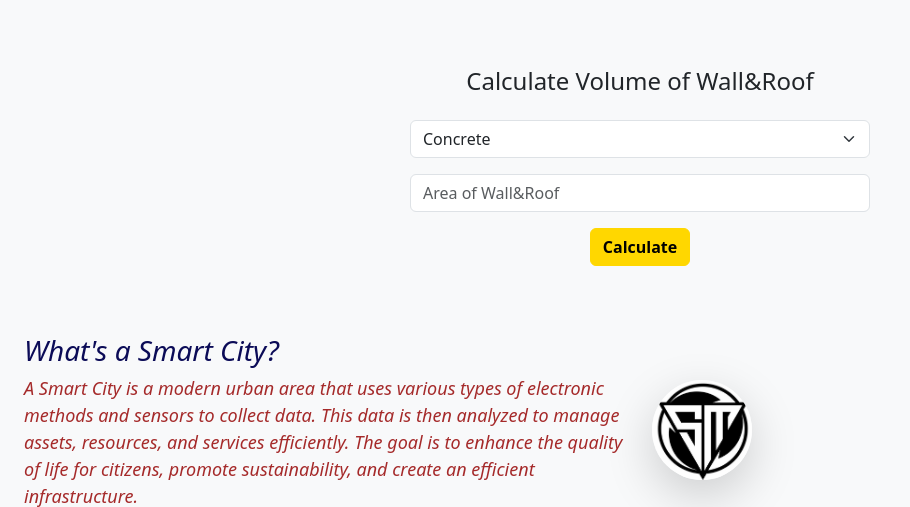
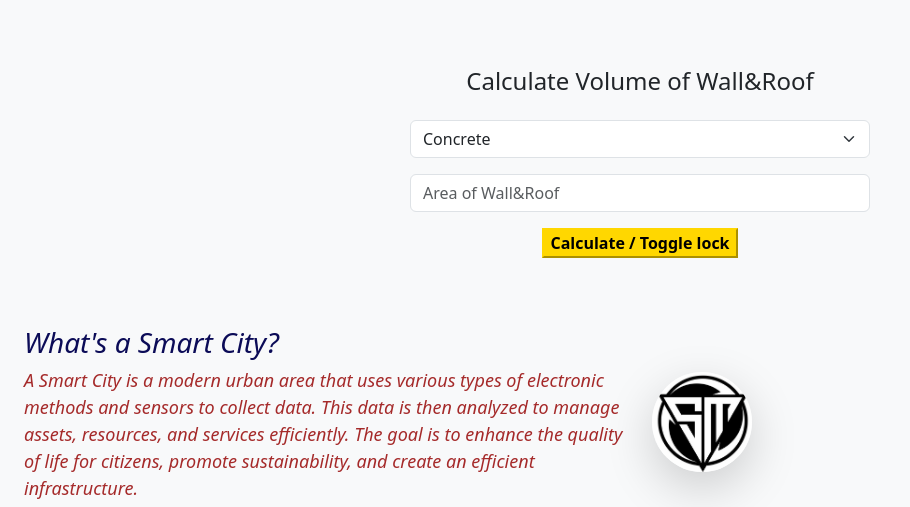
Before and after one commit to misiko-code/smart_city, a FastAPI app: page /buildingsattributes/1 in a window 1280 px wide. Shown: the part 86-593 px from the top of the page, without its empty margins (0-910 px from the left). Run offline with FastAPI, Linux system fonts and the light colour scheme; data that the repository does not hold is empty.

Commit message:
checking for any updates

```diff
--- a/app/routers/building_router.py
+++ b/app/routers/building_router.py
@@ -27,6 +27,67 @@ async def read_buildings():
     buildings = await get_buildings()
     return buildings
 
+#--------------------- multiuser-editing ---------------------
+@router.get("attributes/{building_id}", response_class=HTMLResponse)
+async def get_attribute(request: Request, building_id: str):
+    db_check_collection = mongo_db_connector.init_buildingsdb("checkversion")
+    MAX_LOCK_TIME = timedelta(minutes=10)
+    now = datetime.now(timezone.utc)
+
+    # Get the lock document
+    lock = db_check_collection.find_one({"name": "checkthelock"})
+
+    if not lock:
+        # No lock exists, create one and allow editing
+        db_check_collection.insert_one({
+            "name": "checkthelock",
+            "status": 1,
+            "timestamp": now
+        })
+        # Retrieve building data
+        result = await get_buildings(building_id = building_id)
+        return templates.TemplateResponse("attributes.html", {
+            "request": request,
+            "buildings": [result] if result else []
+        })
+    else:
+        lock_status = lock.get("status")
+        lock_time = lock.get("timestamp")
+
+        # Convert lock_time to timezone-aware if it's not already
+        if lock_time and lock_time.tzinfo is None:
+            lock_time = lock_time.replace(tzinfo=timezone.utc)
+
+        # If locked and not expired, show warning
+        if lock_status == 1 and lock_time and (now - lock_time) < MAX_LOCK_TIME:
+            return templates.TemplateResponse("warning.html", {"request": request})
+
+        # Lock expired or not set, allow user to take over
+        db_check_collection.find_one_and_update(
+            {"name": "checkthelock"},
+            {"$set": {"status": 1, "timestamp": now}})
+            # Retrieve building data
+        result = await get_buildings(building_id = building_id)
+        return templates.TemplateResponse("attributes.html", {
+            "request": request,
+            "buildings": [result] if result else []
+        })
+@router.get("/warning")
+async def attribute(request: Request):
+    return templates.TemplateResponse("attribute.html", {"request": request})
+#--------------------- multiuser-editing end---------------------
+
+#--------------------- testing the multiuser resolve ---------------------
+@router.post("/toggle_lock")
+async def toggle_lock():
+    db_check_collection = mongo_db_connector.init_buildingsdb("checkversion")
+
+    lock = db_check_collection.find_one({"name": "checkthelock"})
+    new_status = 0 if lock.get("status", 0) == 1 else 1
+    db_check_collection.update_one({"name": "checkthelock"}, {"$set": {"status": new_status}})
+
+    return {"message": "Lock status toggled", "new_status": new_status}
+#--------------------- testing the multiuser resolve end---------------------
 @router.post("/")
 async def create_building(building_data: Building):
     building_collection = mongo_db_connector.init_buildingsdb("buildings")
@@ -73,72 +134,3 @@ async def get_buildings(building_id: str = None, name: str = None, address: str
         buildings_return.append(building)
     return buildings_return
 #--------------------- buildings dict ---------------------
-#--------------------- multiuser-editing ---------------------
-@router.get("attributes/{building_id}", response_class=HTMLResponse)
-async def get_attribute(request: Request, building_id: str):
-    db_check_collection = mongo_db_connector.init_buildingsdb("checkversion")
-    MAX_LOCK_TIME = timedelta(minutes=10)
-    now = datetime.now(timezone.utc)
-
-    # Get the lock document
-    lock = db_check_collection.find_one({"name": "checkthelock"})
-
-    if not lock:
-        # No lock exists, create one and allow editing
-        db_check_collection.insert_one({
-            "name": "checkthelock",
-            "status": 1,
-            "timestamp": now
-        })
-        # Retrieve building data
-        result = await get_buildings(building_id = building_id)
-        return templates.TemplateResponse("attributes.html", {
-            "request": request,
-            "buildings": [result] if result else []
-        })
-    else:
-        lock_status = lock.get("status")
-        lock_time = lock.get("timestamp")
-
-        # Convert lock_time to timezone-aware if it's not already
-        if lock_time and lock_time.tzinfo is None:
-            lock_time = lock_time.replace(tzinfo=timezone.utc)
-
-        # If locked and not expired, show warning
-        if lock_status == 1 and lock_time and (now - lock_time) < MAX_LOCK_TIME:
-            return templates.TemplateResponse("warning.html", {"request": request})
-
-        # Lock expired or not set, allow user to take over
-        db_check_collection.find_one_and_update(
-            {"name": "checkthelock"},
-            {"$set": {"status": 1, "timestamp": now}})
-            # Retrieve building data
-        result = await get_buildings(building_id = building_id)
-        return templates.TemplateResponse("attributes.html", {
-            "request": request,
-            "buildings": [result] if result else []
-        })
-
-    # Retrieve building data
-    result = await get_buildings(building_id = building_id)
-    return templates.TemplateResponse("attributes.html", {
-        "request": request,
-        "buildings": [result] if result else []
-    })
-'''
-@router.get("attributes/{building_id}")
-async def read_attributes(building_id: str, request: Request):
-    """Fetches specific building from the database by building_id."""
-    building = await get_buildings(building_id=building_id)
-    if not building:
-        return {"message": "Building not found"}
-    return templates.TemplateResponse("attributes.html", {
-        "request": request,
-        "buildings": [building] if building else []
-    })
-'''
-@router.get("/warning")
-async def attribute(request: Request):
-    return templates.TemplateResponse("attribute.html", {"request": request})
-
-#--------------------- multiuser-editing ---------------------
--- a/app/templates/attributes.html
+++ b/app/templates/attributes.html
@@ -5,10 +5,8 @@
 {% endblock %}
 
 {% block content %}
-
   <head>
     <style>
-
       .container-box {
         margin-top: 40px;
         max-width: 500px;
@@ -17,8 +15,8 @@
         padding: 20px;
       }
       .btn-yellow {
-      background-color: #FFD700;
-      border-color: #FFD700;
+        background-color: #ffd700;
+        border-color: #ffd700;
         color: black;
         font-weight: bold;
       }
@@ -29,14 +27,12 @@
     </style>
   </head>
   <body>
-  </div>
     <div class="row mb-4">
       <div class="col text-center">
         <h2>Manage Buildings</h2>
         <h2>View Buildings</h2>
       </div>
     </div>
-
     <div class="container-box text-center">
       <h4 class="mb-4">Calculate Volume of Wall&Roof</h4>
 
@@ -48,38 +44,31 @@
       </div>
 
       <div class="mb-3">
-      <input type="text" id="areaInput" class="form-control" placeholder="Area of Wall&Roof">
+        <input type="text" id="areaInput" class="form-control" placeholder="Area of Wall&Roof" />
       </div>
 
-    <button class="btn btn-yellow" onclick="calculateVolume()">Calculate</button>
+      <button id="toggleBtn" class="toggle btn-yellow">Calculate / Toggle lock</button>
 
       <div id="result" class="mt-4"></div>
     </div>
+  </body>
+{% endblock %}
+{% block scripts %}
+  <script>
+    document.getElementById('toggleBtn').addEventListener('click', async () => {
+      const material = document.getElementById('material').value
+      const area = parseFloat(document.getElementById('areaInput').value)
+      const volume = area * 5
+      const resultDiv = document.getElementById('result')
 
-</body>
-
-
-{% endblock %}
-{% block scripts%}
-<script>
-    function calculateVolume() {
-      const material = document.getElementById("material").value;
-      const area = parseFloat(document.getElementById("areaInput").value);
-      const resultDiv = document.getElementById("result");
-
-      if (isNaN(area)) {
-        resultDiv.innerHTML = "<div class='text-danger'>Please enter a valid area.</div>";
-        return;
-      }
-
-      const height = 3; // fixed height for demo
-      const volume = area * height;
-
+      const res = await fetch('/buildings/toggle_lock', { method: 'POST' })
+      const data = await res.json()
       resultDiv.innerHTML = `
             <div class="alert alert-info">
               <p><strong>Material:</strong> ${material}</p>
-          <p><strong>Calculated Volume:</strong> ${volume.toFixed(2)} m³</p>
-        </div>`;
-    }
+              <p><strong>Volume:</strong> ${volume} m³</p>
+              <p><strong>Lock status:</strong> ${data.new_status}</p>
+            </div>`
+    })
   </script>
 {% endblock %}
```
Also changed, not shown: app/internals/sensor_router.py (+31 -26 lines), app/templates/warning.html (+37 -7 lines), 1 other file. Lines whose indentation alone changed are shown as unchanged.
